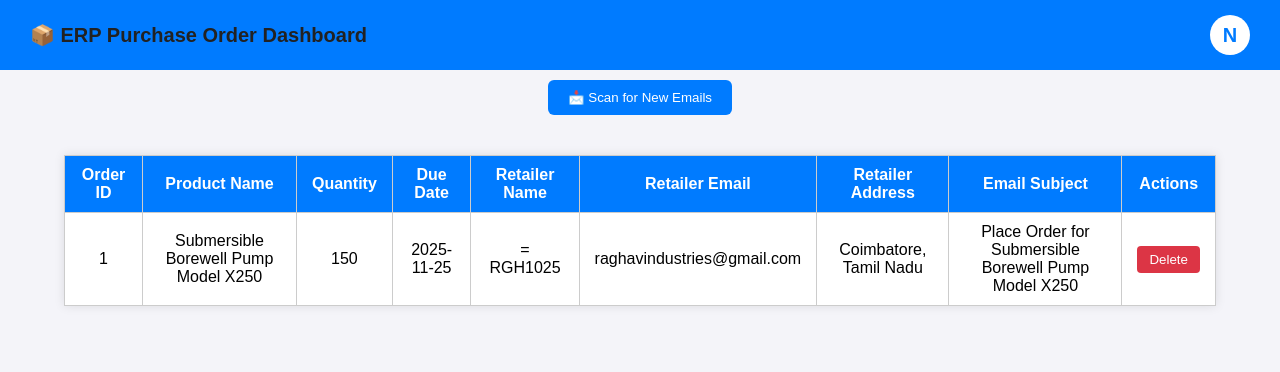
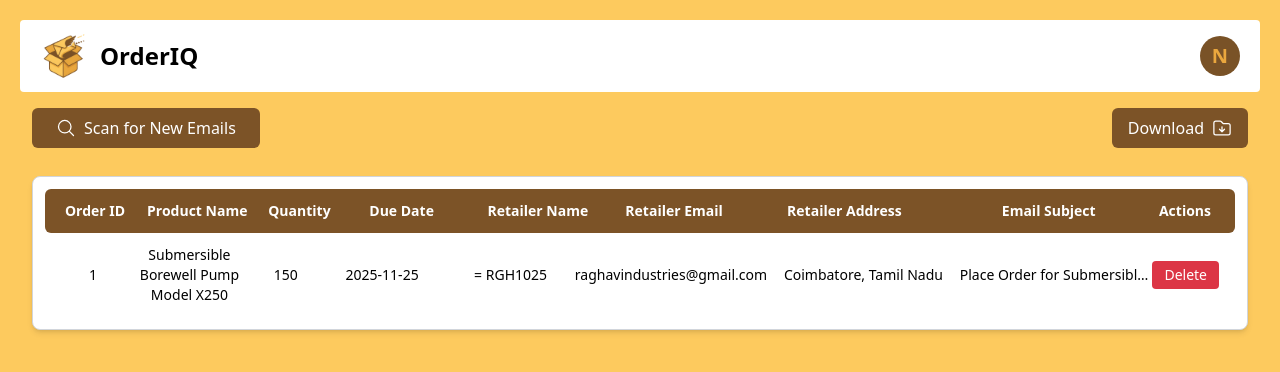
Before and after one commit to Gowtham0912/email-order-automation, a Flask app: page /dashboard in a window 1280 px wide. Shown: the top 372 px of the page. Run offline with Flask 3, Linux system fonts and the light colour scheme; the visitor is signed in with stand-in values (Sample User, id 1); some libraries are stand-ins or nearby versions.

Commit message:
improved UI

```diff
--- a/erp/app.py
+++ b/erp/app.py
@@ -1,16 +1,16 @@
-import sys, os, imaplib
-from flask import Flask, render_template, jsonify, request, redirect, url_for, session
+import sys, os, imaplib, io
+import pandas as pd
+from fpdf import FPDF
+from flask import Flask, render_template, jsonify, request, redirect, url_for, session, send_file
 
-# Add project path
+# make sure imports work
 sys.path.append(os.path.dirname(os.path.dirname(os.path.abspath(__file__))))
-
 from extractor.email_fetcher import fetch_emails
 from extractor.ner_extractor import extract_order_details
 from erp.models import add_order, session as db_session, PurchaseOrder
 
 app = Flask(__name__)
-app.secret_key = "super_secret_key_123"  # Change this in production
-
+app.secret_key = "super_secret_key_123"  # Change this later to a random key
 
 # ---------------- LOGIN ----------------
 @app.route('/', methods=['GET', 'POST'])
@@ -24,17 +24,14 @@ def login():
         if not email_user or not email_pass:
             return render_template('login.html', error="⚠️ Both fields are required!")
 
-        # ✅ Try Gmail IMAP login
         try:
             imap = imaplib.IMAP4_SSL("imap.gmail.com")
             imap.login(email_user, email_pass)
             imap.logout()
             print(f"✅ Gmail login successful for {email_user}")
 
-            # Store credentials in session
             session['email_user'] = email_user
             session['email_pass'] = email_pass
-
             return redirect(url_for('dashboard'))
 
         except imaplib.IMAP4.error:
@@ -44,36 +41,29 @@ def login():
             print("⚠️ Error during login:", e)
             return render_template('login.html', error=f"⚠️ Gmail connection error: {e}")
 
-    # If already logged in, go to dashboard
     if "email_user" in session:
         return redirect(url_for('dashboard'))
-
     return render_template('login.html')
 
 
 @app.route('/logout')
 def logout():
-    """Logout and clear session"""
     session.clear()
     print("👋 User logged out.")
     return redirect(url_for('login'))
 
-
 # ---------------- DASHBOARD ----------------
 @app.route('/dashboard')
 def dashboard():
-    """Show dashboard only if logged in"""
     if "email_user" not in session:
         return redirect(url_for('login'))
 
     orders = db_session.query(PurchaseOrder).all()
     return render_template("dashboard.html", orders=orders)
 
-
 # ---------------- SCAN EMAILS ----------------
 @app.route('/scan', methods=['POST'])
 def scan_emails():
-    """Fetch new emails for logged-in user"""
     if "email_user" not in session or "email_pass" not in session:
         return jsonify({"status": "unauthorized", "message": "⚠️ Please log in first."})
 
@@ -82,7 +72,6 @@ def scan_emails():
 
     print(f"\n📬 Scanning mailbox for new order emails ({email_user})...")
     emails = fetch_emails(email_user, email_pass)
-
     if not emails:
         return jsonify({"status": "no_new", "message": "⚠️ No new order emails found."})
 
@@ -96,11 +85,9 @@ def scan_emails():
 
     return jsonify({"status": "updated", "message": f"✅ {added} new order(s) added successfully!"})
 
-
 # ---------------- DELETE ORDER ----------------
 @app.route('/delete/<int:order_id>', methods=['DELETE'])
 def delete_order(order_id):
-    """Delete order if logged in"""
     if "email_user" not in session:
         return jsonify({"success": False, "message": "⚠️ Please log in first."})
 
@@ -111,11 +98,9 @@ def delete_order(order_id):
         return jsonify({"success": True, "message": "Order deleted successfully!"})
     return jsonify({"success": False, "message": "Order not found!"})
 
-
 # ---------------- GET ORDERS ----------------
 @app.route('/orders')
 def get_orders():
-    """Return all orders (protected)"""
     if "email_user" not in session:
         return jsonify([])
 
@@ -135,6 +120,74 @@ def get_orders():
     ]
     return jsonify(data)
 
+# ---------------- EXPORT TO EXCEL ----------------
+@app.route('/export/excel')
+def export_excel():
+    if "email_user" not in session:
+        return redirect(url_for('login'))
 
+    orders = db_session.query(PurchaseOrder).all()
+    data = [
+        {
+            "Order ID": o.id,
+            "Product Name": o.product_name,
+            "Quantity": o.quantity_ordered,
+            "Due Date": o.delivery_due_date,
+            "Retailer Name": getattr(o, "retailer_name", ""),
+            "Retailer Email": o.retailer_email,
+            "Retailer Address": o.retailer_address,
+            "Email Subject": o.client_email_subject,
+        }
+        for o in orders
+    ]
+
+    df = pd.DataFrame(data)
+    output = io.BytesIO()
+    with pd.ExcelWriter(output, engine="openpyxl") as writer:
+        df.to_excel(writer, index=False, sheet_name="Orders")
+    output.seek(0)
+
+    return send_file(output, as_attachment=True, download_name="ERP_Orders.xlsx",
+                     mimetype="application/vnd.openxmlformats-officedocument.spreadsheetml.sheet")
+
+# ---------------- EXPORT TO PDF ----------------
+@app.route('/export/pdf')
+def export_pdf():
+    if "email_user" not in session:
+        return redirect(url_for('login'))
+
+    orders = db_session.query(PurchaseOrder).all()
+    pdf = FPDF()
+    pdf.add_page()
+    pdf.set_font("Arial", "B", 14)
+    pdf.cell(200, 10, txt="ERP Purchase Order Report", ln=True, align="C")
+    pdf.ln(10)
+
+    pdf.set_font("Arial", size=11)
+
+    for o in orders:
+        text = f"""
+Order ID: {o.id}
+Product: {o.product_name}
+Quantity: {o.quantity_ordered}
+Due Date: {o.delivery_due_date}
+Retailer: {getattr(o, "retailer_name", "")}
+Email: {o.retailer_email}
+Address: {o.retailer_address}
+Subject: {o.client_email_subject}
+------------------------------
+"""
+        # 🛠 Clean text to avoid Unicode errors
+        safe_text = text.encode("latin-1", "ignore").decode("latin-1")
+        pdf.multi_cell(0, 8, safe_text)
+
+    output = io.BytesIO()
+    pdf.output(output)
+    output.seek(0)
+    return send_file(output, as_attachment=True,
+                     download_name="ERP_Orders.pdf",
+                     mimetype="application/pdf")
+
+# ---------------- RUN ----------------
 if __name__ == "__main__":
     app.run(debug=True)
--- a/erp/templates/dashboard.html
+++ b/erp/templates/dashboard.html
@@ -1,254 +1,212 @@
 <!DOCTYPE html>
-<html>
+<html lang="en">
 <head>
-  <title>📦 ERP Purchase Order Dashboard</title>
+  <meta charset="UTF-8">
+  <title>OrderIQ</title>
+  <link rel="icon" type="image/png" href="{{ url_for('static', filename='logo.png') }}">
+  <script src="https://cdn.tailwindcss.com"></script>
+
   <style>
-    body {
-      font-family: Arial, sans-serif;
-      background: #f4f4f9;
-      text-align: center;
-      margin: 0;
-    }
-    header {
-      background: #007BFF;
-      color: white;
-      padding: 15px 30px;
-      display: flex;
-      justify-content: space-between;
-      align-items: center;
-    }
-    header h1 {
-      margin: 0;
-      font-size: 20px;
-    }
-
-    /* --- User Icon & Dropdown --- */
-    .user-menu {
-      position: relative;
-      display: inline-block;
-    }
-    .user-icon {
-      width: 40px;
-      height: 40px;
-      border-radius: 50%;
-      background-color: white;
-      color: #007BFF;
-      font-weight: bold;
-      font-size: 20px;
-      display: flex;
-      align-items: center;
-      justify-content: center;
-      cursor: pointer;
-      transition: background 0.3s ease;
-    }
-    .user-icon:hover {
-      background-color: #e8e8e8;
-    }
-    .dropdown {
-      display: none;
-      position: absolute;
-      right: 0;
-      background: white;
-      color: #333;
-      min-width: 180px;
-      box-shadow: 0px 8px 16px rgba(0,0,0,0.2);
-      border-radius: 8px;
-      z-index: 1000;
-      text-align: left;
-    }
-    .dropdown.show {
-      display: block;
-      animation: fadeIn 0.2s ease-in-out;
-    }
-    .dropdown p {
-      padding: 10px 15px;
-      margin: 0;
-      border-bottom: 1px solid #eee;
-      font-size: 14px;
-      color: #555;
-    }
-    .dropdown button {
-      width: 100%;
-      border: none;
-      background: none;
-      color: #dc3545;
-      padding: 10px 15px;
-      text-align: left;
-      cursor: pointer;
-      font-weight: bold;
-      font-size: 14px;
-    }
-    .dropdown button:hover {
-      background-color: #f5f5f5;
-    }
-
     @keyframes fadeIn {
       from { opacity: 0; transform: translateY(-10px); }
       to { opacity: 1; transform: translateY(0); }
     }
-
-    /* --- Table & Buttons (same as before) --- */
-    h1 {
-      margin-top: 30px;
-      color: #222;
-    }
-    table {
-      border-collapse: collapse;
-      margin: 30px auto;
-      width: 90%;
-      background: #fff;
-      box-shadow: 0 0 10px rgba(0,0,0,0.1);
-    }
-    th, td {
-      padding: 10px 15px;
-      border: 1px solid #ccc;
-      text-align: center;
-    }
-    th {
-      background: #007BFF;
-      color: white;
-    }
-    tr:hover {
-      background: #f1f1f1;
-    }
-    .btn {
-      background: #007BFF;
-      color: white;
-      border: none;
-      padding: 10px 20px;
-      margin: 10px;
-      border-radius: 6px;
-      cursor: pointer;
-      transition: background 0.3s ease;
-    }
-    .btn:hover {
-      background: #0056b3;
-    }
-    .delete-btn {
-      background: #dc3545;
-      border: none;
-      color: white;
-      padding: 6px 12px;
-      border-radius: 4px;
-      cursor: pointer;
-      transition: background 0.3s ease;
-    }
-    .delete-btn:hover {
-      background: #b02a37;
-    }
-    #status-message {
-      font-weight: bold;
-      margin-top: 10px;
+    .fade-in {
+      animation: fadeIn 0.2s ease-in-out;
     }
 
-    /* --- Modal --- */
-    .modal {
-      display: none;
-      position: fixed;
-      z-index: 1000;
-      left: 0;
-      top: 0;
-      width: 100%;
-      height: 100%;
-      background-color: rgba(0,0,0,0.5);
-      backdrop-filter: blur(2px);
-      justify-content: center;
-      align-items: center;
+    /* Loader Animation */
+    .loader {
+      width: 50px;
+      aspect-ratio: 1;
+      display: grid;
+      color: #854f1d;
+      background: radial-gradient(farthest-side, currentColor calc(100% - 6px), #0000 calc(100% - 5px) 0);
+      -webkit-mask: radial-gradient(farthest-side, #0000 calc(100% - 13px), #000 calc(100% - 12px));
+      border-radius: 50%;
+      animation: l19 2s infinite linear;
+      margin: 10px auto;
     }
-    .modal-content {
-      background-color: #fff;
-      border-radius: 10px;
-      padding: 20px;
-      text-align: center;
-      width: 350px;
-      box-shadow: 0 0 10px rgba(0,0,0,0.3);
+    .loader::before,
+    .loader::after {
+      content: "";
+      grid-area: 1/1;
+      background:
+        linear-gradient(currentColor 0 0) center,
+        linear-gradient(currentColor 0 0) center;
+      background-size: 100% 10px, 10px 100%;
+      background-repeat: no-repeat;
+    }
+    .loader::after {
+      transform: rotate(45deg);
+    }
+    @keyframes l19 {
+      100% { transform: rotate(1turn); }
     }
   </style>
 </head>
-<body>
 
-  <header>
-    <h1>📦 ERP Purchase Order Dashboard</h1>
+<body class="font-sans bg-[#fdca5e] text-center m-0">
 
-    <!-- 👤 User Icon -->
-    <div class="user-menu">
-      <div class="user-icon" id="userIcon">
+  <!-- Header -->
+  <div class="bg-white text-white px-5 py-3 flex items-center mx-5 mt-5 rounded">
+    <div class="flex items-center space-x-3">
+      <img src="/static/logo.png" alt="Logo" class="w-12 object-contain" />
+      <h1 class="m-0 text-black font-bold text-2xl font-semibold">OrderIQ</h1>
+    </div>
+
+    <!-- 👤 User Menu -->
+    <div class="relative inline-block ml-auto">
+      <div id="userIcon"
+        class="w-10 h-10 rounded-full bg-white text-[#eaa73e] font-bold text-xl flex items-center justify-center cursor-pointer lg:bg-[#795227] hover:bg-black md:bg-[#795227] sm:bg-[#795227] transition">
         {{ session['email_user'][0].upper() }}
       </div>
-      <div class="dropdown" id="userDropdown">
-        <p>{{ session['email_user'] }}</p>
-        <button onclick="window.location.href='/logout'">🚪 Logout</button>
+
+      <div id="userDropdown"
+        class="hidden absolute right-0 mt-2 bg-white text-gray-800 min-w-[180px] rounded-lg shadow-lg text-left z-50">
+        <p class="px-4 py-2 border-b border-gray-200 text-sm text-gray-600">{{ session['email_user'] }}</p>
+        <button onclick="window.location.href='/logout'"
+          class="w-full text-left px-4 py-2 text-sm font-bold text-red-600 hover:bg-gray-100 transition">
+          🚪 Logout
+        </button>
       </div>
     </div>
-  </header>
+  </div>
 
-  <button class="btn" id="scanBtn">📩 Scan for New Emails</button>
-  <p id="status-message"></p>
+  <!-- Status Message -->
+  <p id="status-message" class="font-bold mt-3"></p>
 
-  <table id="ordersTable">
-    <thead>
-      <tr>
-        <th>Order ID</th>
-        <th>Product Name</th>
-        <th>Quantity</th>
-        <th>Due Date</th>
-        <th>Retailer Name</th>
-        <th>Retailer Email</th>
-        <th>Retailer Address</th>
-        <th>Email Subject</th>
-        <th>Actions</th>
-      </tr>
-    </thead>
-    <tbody>
+  <!-- Buttons -->
+  <div class="w-[95%] h-12 mx-auto flex justify-between items-center relative">
+
+    <!-- Left: Scan Button -->
+    <div class="flex items-center">
+      <button id="scanBtn"
+        class="flex items-center gap-2 bg-[#7c5327] hover:bg-black text-white px-6 py-2 rounded-md font-medium transition">
+        <svg xmlns="http://www.w3.org/2000/svg" fill="none" viewBox="0 0 24 24"
+             stroke-width="1.5" stroke="currentColor" class="w-5 h-5">
+          <path stroke-linecap="round" stroke-linejoin="round"
+                d="m21 21-5.197-5.197m0 0A7.5 7.5 0 1 0 5.196 5.196a7.5 7.5 0 0 0 10.607 10.607Z" />
+        </svg>
+        <span>Scan for New Emails</span>
+      </button>
+    </div>
+
+    <!-- Right: Download Button -->
+    <div class="relative flex items-center">
+      <button id="downloadBtn"
+        class="flex items-center gap-2 bg-[#7c5327] hover:bg-black text-white font-medium px-4 py-2 rounded-md transition">
+        <span>Download</span>
+        <svg xmlns="http://www.w3.org/2000/svg" fill="none"
+             viewBox="0 0 24 24" stroke-width="1.5" stroke="currentColor"
+             class="w-5 h-5">
+          <path stroke-linecap="round" stroke-linejoin="round"
+                d="m9 13.5 3 3m0 0 3-3m-3 3v-6m1.06-4.19-2.12-2.12a1.5 1.5 0 0 0-1.061-.44H4.5A2.25 2.25 0 0 0 2.25 6v12a2.25 2.25 0 0 0 2.25 2.25h15A2.25 2.25 0 0 0 21.75 18V9a2.25 2.25 0 0 0-2.25-2.25h-5.379a1.5 1.5 0 0 1-1.06-.44Z" />
+        </svg>
+      </button>
+
+      <!-- Dropdown Menu -->
+      <div id="downloadMenu"
+        class="hidden absolute right-0 top-14 bg-white shadow-lg rounded-md w-48 text-left border border-gray-200 z-50">
+        <button onclick="window.location.href='/export/pdf'"
+          class="w-full text-gray-700 hover:bg-black hover:text-white px-4 py-2 flex items-center gap-2 transition rounded-md">
+          📄 Download as PDF
+        </button>
+        <button onclick="window.location.href='/export/excel'"
+          class="w-full text-gray-700 hover:bg-black hover:text-white px-4 py-2 flex items-center gap-2 transition rounded-md">
+          📊 Download as Excel
+        </button>
+      </div>
+    </div>
+  </div>
+
+  <!-- Orders Table -->
+  <div class="mt-6 w-[95%] mx-auto bg-white rounded-lg shadow-md border border-gray-300 overflow-y-auto max-h-[70vh] p-3">
+    <div class="flex bg-[#7c5327] text-white font-semibold py-3 px-4 rounded-md text-sm">
+      <div class="w-1/12">Order ID</div>
+      <div class="w-2/12">Product Name</div>
+      <div class="w-1/12">Quantity</div>
+      <div class="w-2/12">Due Date</div>
+      <div class="w-2/12">Retailer Name</div>
+      <div class="w-2/12">Retailer Email</div>
+      <div class="w-3/12">Retailer Address</div>
+      <div class="w-3/12">Email Subject</div>
+      <div class="w-1/12">Actions</div>
+    </div>
+
+    <div id="ordersList" class="divide-y divide-gray-200">
       {% for order in orders %}
-      <tr>
-        <td>{{ order.id }}</td>
-        <td>{{ order.product_name }}</td>
-        <td>{{ order.quantity_ordered }}</td>
-        <td>{{ order.delivery_due_date }}</td>
-        <td>{{ order.retailer_name or '' }}</td>
-        <td>{{ order.retailer_email }}</td>
-        <td>{{ order.retailer_address }}</td>
-        <td>{{ order.client_email_subject }}</td>
-        <td><button class="delete-btn" onclick="openDeleteModal({{ order.id }})">Delete</button></td>
-      </tr>
+      <div class="flex items-center py-3 px-4 hover:bg-gray-50 text-sm">
+        <div class="w-1/12">{{ order.id }}</div>
+        <div class="w-2/12">{{ order.product_name }}</div>
+        <div class="w-1/12">{{ order.quantity_ordered }}</div>
+        <div class="w-2/12">{{ order.delivery_due_date }}</div>
+        <div class="w-2/12">{{ order.retailer_name or '' }}</div>
+        <div class="w-2/12">{{ order.retailer_email }}</div>
+        <div class="w-3/12 truncate">{{ order.retailer_address }}</div>
+        <div class="w-3/12 truncate">{{ order.client_email_subject }}</div>
+        <div class="w-1/12">
+          <button onclick="openDeleteModal({{ order.id }})"
+            class="bg-[#dc3545] hover:bg-[#b02a37] text-white px-3 py-1 rounded transition">Delete</button>
+        </div>
+      </div>
       {% endfor %}
-    </tbody>
-  </table>
+    </div>
+  </div>
 
-  <!-- 🪟 Delete Confirmation Modal -->
-  <div id="deleteModal" class="modal">
-    <div class="modal-content">
-      <h3>Are you sure you want to delete this order?</h3>
-      <button class="btn confirm-btn" id="confirmDeleteBtn">Yes, Delete</button>
-      <button class="btn cancel-btn" onclick="closeDeleteModal()">Cancel</button>
+  <!-- Delete Confirmation Modal -->
+  <div id="deleteModal"
+    class="hidden fixed inset-0 bg-black/50 backdrop-blur-sm flex justify-center items-center z-50">
+    <div class="bg-white rounded-xl shadow-lg p-6 w-[350px] text-center">
+      <h3 class="text-lg font-semibold mb-4">Are you sure you want to delete this order?</h3>
+      <button id="confirmDeleteBtn"
+        class="bg-[#007BFF] hover:bg-[#0056b3] text-white px-4 py-2 rounded-md mx-2 font-medium transition">Yes, Delete</button>
+      <button onclick="closeDeleteModal()"
+        class="bg-gray-300 hover:bg-gray-400 text-gray-800 px-4 py-2 rounded-md mx-2 font-medium transition">Cancel</button>
     </div>
   </div>
 
   <script>
-  // --- Dropdown menu toggle ---
+    // --- User Menu ---
     const userIcon = document.getElementById("userIcon");
     const userDropdown = document.getElementById("userDropdown");
-  userIcon.addEventListener("click", () => {
-    userDropdown.classList.toggle("show");
+    userIcon.addEventListener("click", (e) => {
+      e.stopPropagation();
+      userDropdown.classList.toggle("hidden");
+      userDropdown.classList.toggle("fade-in");
+    });
+    window.addEventListener("click", (e) => {
+      if (!userDropdown.classList.contains("hidden") && !userIcon.contains(e.target)) {
+        userDropdown.classList.add("hidden");
+      }
+    });
+
+    // --- Download Dropdown ---
+    const downloadBtn = document.getElementById("downloadBtn");
+    const downloadMenu = document.getElementById("downloadMenu");
+
+    downloadBtn.addEventListener("click", (e) => {
+      e.stopPropagation();
+      downloadMenu.classList.toggle("hidden");
     });
 
     window.addEventListener("click", (e) => {
-    if (!userIcon.contains(e.target) && !userDropdown.contains(e.target)) {
-      userDropdown.classList.remove("show");
+      if (!downloadMenu.classList.contains("hidden") && !downloadBtn.contains(e.target)) {
+        downloadMenu.classList.add("hidden");
       }
     });
 
-  // --- Existing JS (delete & scan) ---
+    // --- Delete ---
     let selectedOrderId = null;
     function openDeleteModal(orderId) {
       selectedOrderId = orderId;
-    document.getElementById("deleteModal").style.display = "flex";
+      document.getElementById("deleteModal").classList.remove("hidden");
     }
     function closeDeleteModal() {
       selectedOrderId = null;
-    document.getElementById("deleteModal").style.display = "none";
+      document.getElementById("deleteModal").classList.add("hidden");
     }
+
     document.getElementById("confirmDeleteBtn").addEventListener("click", async () => {
       if (!selectedOrderId) return;
       const response = await fetch(`/delete/${selectedOrderId}`, { method: 'DELETE' });
@@ -257,32 +215,41 @@
       closeDeleteModal();
       loadOrders();
     });
+
+    // --- Scan Button with Loader ---
     document.getElementById("scanBtn").addEventListener("click", async () => {
-    document.getElementById("status-message").innerText = "⏳ Scanning for new emails...";
+      const status = document.getElementById("status-message");
+      status.innerHTML = '<div class="loader"></div><p class="text-[#7c5327] font-semibold mt-2">Scanning for new emails...</p>';
+
       const response = await fetch("/scan", { method: "POST" });
       const result = await response.json();
-    document.getElementById("status-message").innerText = result.message;
+
+      status.innerHTML = `<p>${result.message}</p>`;
       loadOrders();
     });
+
     async function loadOrders() {
       const res = await fetch('/orders');
       const data = await res.json();
-    const tbody = document.querySelector("#ordersTable tbody");
-    tbody.innerHTML = "";
+      const list = document.getElementById("ordersList");
+      list.innerHTML = "";
       data.forEach(order => {
         const row = `
-        <tr>
-          <td>${order.id}</td>
-          <td>${order.product_name || ''}</td>
-          <td>${order.quantity_ordered || ''}</td>
-          <td>${order.delivery_due_date || ''}</td>
-          <td>${order.retailer_name || ''}</td>
-          <td>${order.retailer_email || ''}</td>
-          <td>${order.retailer_address || ''}</td>
-          <td>${order.client_email_subject || ''}</td>
-          <td><button class="delete-btn" onclick="openDeleteModal(${order.id})">Delete</button></td>
-        </tr>`;
-      tbody.insertAdjacentHTML('beforeend', row);
+          <div class="flex items-center py-3 px-4 hover:bg-gray-50 text-sm">
+            <div class="w-1/12">${order.id}</div>
+            <div class="w-2/12">${order.product_name || ''}</div>
+            <div class="w-1/12">${order.quantity_ordered || ''}</div>
+            <div class="w-2/12">${order.delivery_due_date || ''}</div>
+            <div class="w-2/12">${order.retailer_name || ''}</div>
+            <div class="w-2/12">${order.retailer_email || ''}</div>
+            <div class="w-3/12 truncate">${order.retailer_address || ''}</div>
+            <div class="w-3/12 truncate">${order.client_email_subject || ''}</div>
+            <div class="w-1/12">
+              <button onclick="openDeleteModal(${order.id})"
+                class="bg-[#dc3545] hover:bg-[#b02a37] text-white px-3 py-1 rounded transition">Delete</button>
+            </div>
+          </div>`;
+        list.insertAdjacentHTML('beforeend', row);
       });
     }
   </script>
```
Also changed, not shown: erp/static/logo.png (added), orders.db. Lines whose indentation alone changed are shown as unchanged.
